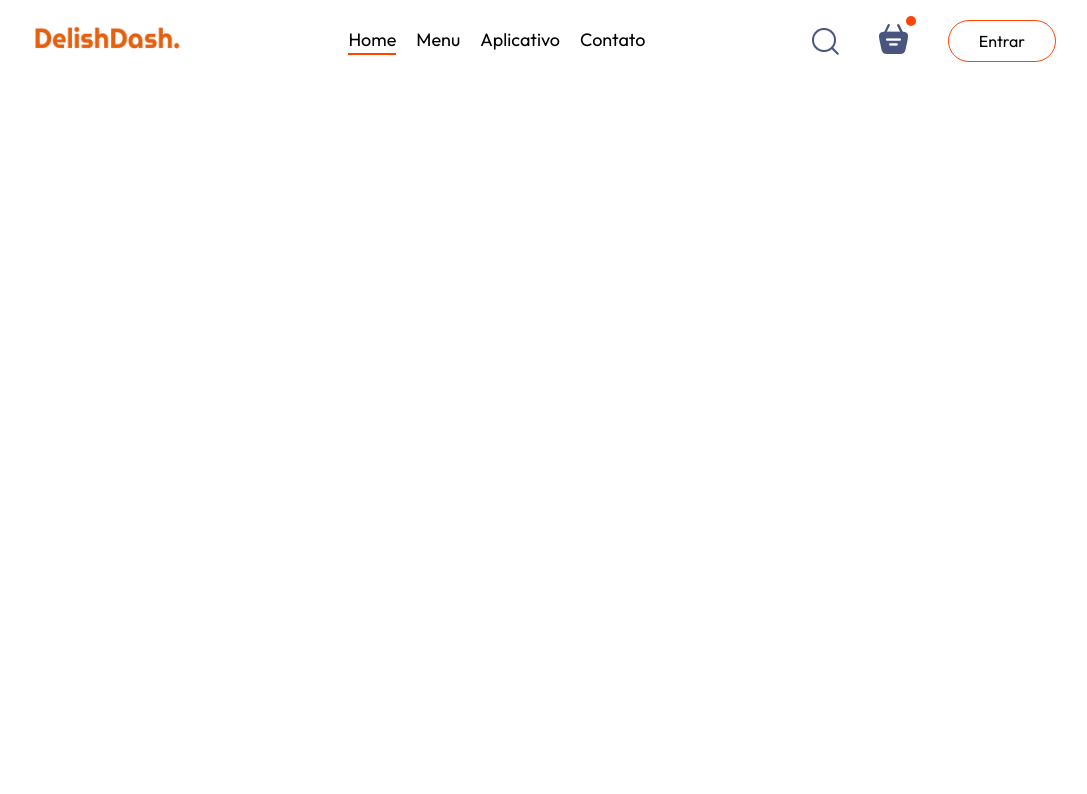
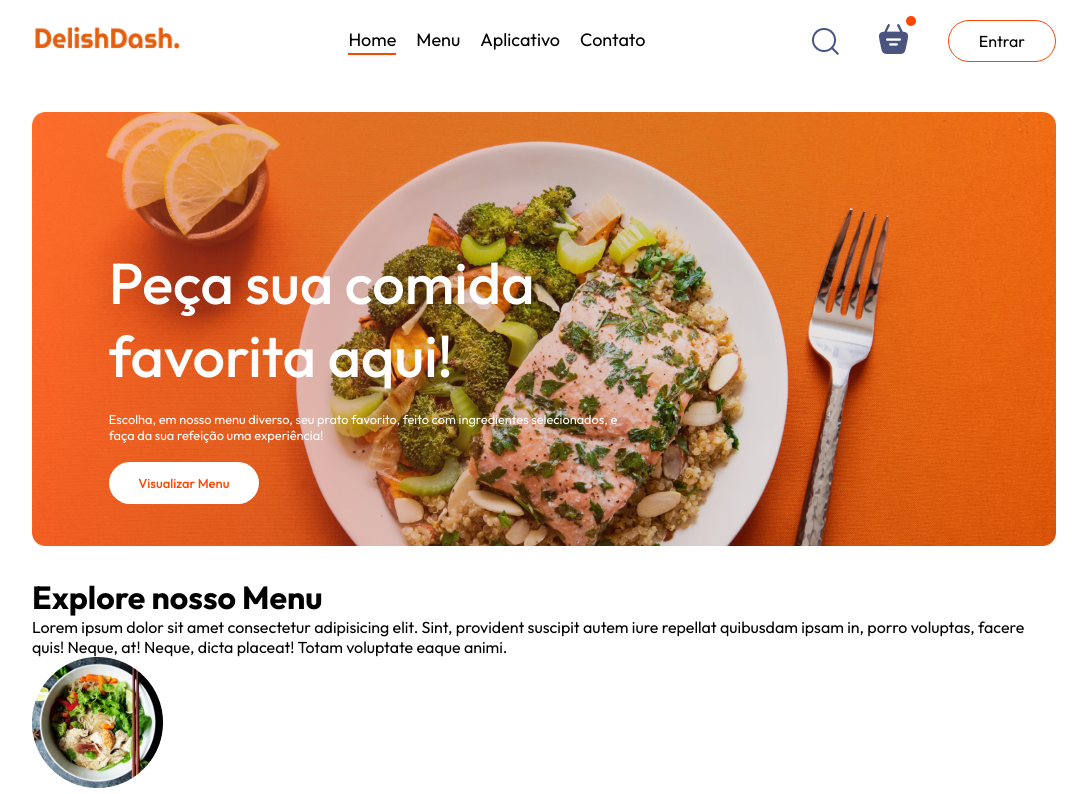
Before and after one commit to JacqueADev/food-delivery-website, a React (Vite) app in the folder frontend-food-delivery/: page / in a window 1280 px wide. Shown: the top 794 px of the page, without its empty margins (96-1183 px from the left). Built offline with nearby package versions, Linux system fonts and the light colour scheme.

Commit message:
Criação do header e exploreMenu
colocação de imagens (com map) e pequenos textos

```diff
--- a/frontend-food-delivery/src/App.jsx
+++ b/frontend-food-delivery/src/App.jsx
@@ -1,9 +1,19 @@
 import React from "react";
 import Navbar from "./components/Navbar/Navbar";
+import { Route, Routes } from "react-router-dom";
+import Home from "./pages/Home/Home";
+import Cart from "./pages/Cart/Cart";
+import PlaceOrder from "./pages/PlaceOrder/PlaceOrder";
+
 
 const App = () => {
   return <div className="app">
     <Navbar />
+   <Routes>
+    <Route path="/" element={<Home/>} />
+    <Route path="/cart" element={<Cart/>} />
+    <Route path="/order" element={<PlaceOrder/>} />
+   </Routes>
   </div>;
 };
 
--- /dev/null
+++ b/frontend-food-delivery/src/components/ExploreMenu/ExploreMenu.jsx
@@ -0,0 +1,25 @@
+import React from "react";
+import "./ExploreMenu.css";
+import { menu_list } from "../../assets/assets";
+
+const ExploreMenu = () => {
+  return(
+  <div className="explore-menu" id="explore-menu">
+    <h1>Explore nosso Menu</h1>
+    <p className="explore-menu-text">Lorem ipsum dolor sit amet consectetur adipisicing elit. Sint, provident suscipit autem iure repellat quibusdam ipsam in, porro voluptas, facere quis! Neque, at! Neque, dicta placeat! Totam voluptate eaque animi.</p>
+    <div className="explore-menu-list">
+        {menu_list.map((item, index) => {
+            return(
+                <div key={index} className="explore-menu-list-item">
+                    <img src={item.menu_image} alt="" />
+                    <p>{item.menu_name}</p>
+
+                </div>
+            )
+        })}
+    </div>
+  </div>
+  );
+};
+
+export default ExploreMenu;
--- /dev/null
+++ b/frontend-food-delivery/src/components/Header/Header.css
@@ -0,0 +1,43 @@
+
+/*Coloca a img como um fundo contido atrás do título e paragrafo dentro do header. Define o header propriamente dito*/
+.header{
+    height: 34vw;
+    margin: 30px auto;
+    background: url("/header_img.png") no-repeat;
+    background-size: contain;
+    position: relative;
+}
+
+/* aqui vai definir os elementos dentro do header*/
+.header-contents{
+    position: absolute;
+    display: flex;
+    flex-direction: column;
+    align-items: start;
+    gap: 1.5vw;
+    max-width: 50%;
+    bottom: 10%;
+    left: 6vw;
+    animation: fadeIn 3s;
+}
+
+.header-contents h2{
+    font-weight: 500;
+    color: #ffffff;
+    font-size: max(4.5vw, 22px);
+}
+
+.header-contents p{
+    color: #ffffff;
+    font-size:  1vw;
+}
+
+.header-contents button{
+    border: none;
+    color: orangered;
+    font-weight: 500;
+    padding: 1vw 2.3vw;
+    background-color: #ffffff;
+    font-size: max(1vw, 13px);
+    border-radius: 50px;
+}
--- /dev/null
+++ b/frontend-food-delivery/src/components/Header/Header.jsx
@@ -0,0 +1,16 @@
+import React from "react";
+import "./Header.css";
+
+const Header = () => {
+  return (
+  <div className="header">
+    <div className="header-contents">
+    <h2>Peça sua comida favorita aqui!</h2>
+    <p>Escolha, em nosso menu diverso, seu prato favorito, feito com ingredientes selecionados, e faça da sua refeição uma experiência!</p>
+    <button>Visualizar Menu</button>
+    </div>
+  </div>
+);
+};
+
+export default Header;
--- a/frontend-food-delivery/src/index.css
+++ b/frontend-food-delivery/src/index.css
@@ -21,3 +21,12 @@ a{
   width: 80%;
   margin: auto;
 }
+
+@keyframes fadeIn {
+  0%{
+    opacity: 0;
+  }
+  100%{
+    opacity: 1;
+  }
+}
--- a/frontend-food-delivery/src/pages/Home/Home.jsx
+++ b/frontend-food-delivery/src/pages/Home/Home.jsx
@@ -1,8 +1,15 @@
 import React from "react";
 import "./Home.css";
+import Header from "../../components/Header/Header";
+import ExploreMenu from "../../components/ExploreMenu/ExploreMenu";
 
 const Home = () => {
-  return <div></div>;
+  return(
+  <div>
+    <Header />
+    <ExploreMenu />
+  </div>
+  );
 };
 
 export default Home;
```
Also changed, not shown: frontend-food-delivery/public/header_img.png (added), frontend-food-delivery/src/components/ExploreMenu/ExploreMenu.css (added).
